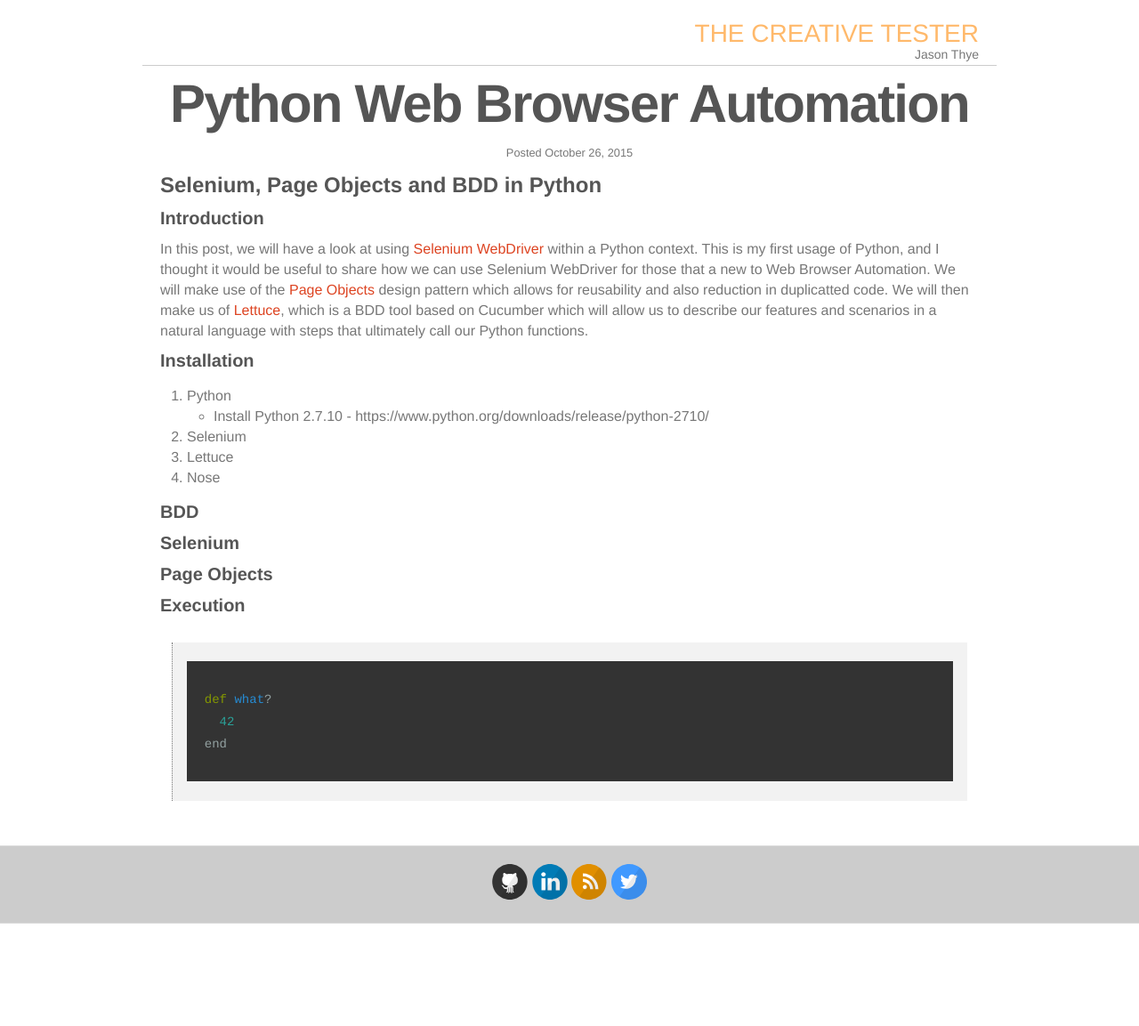
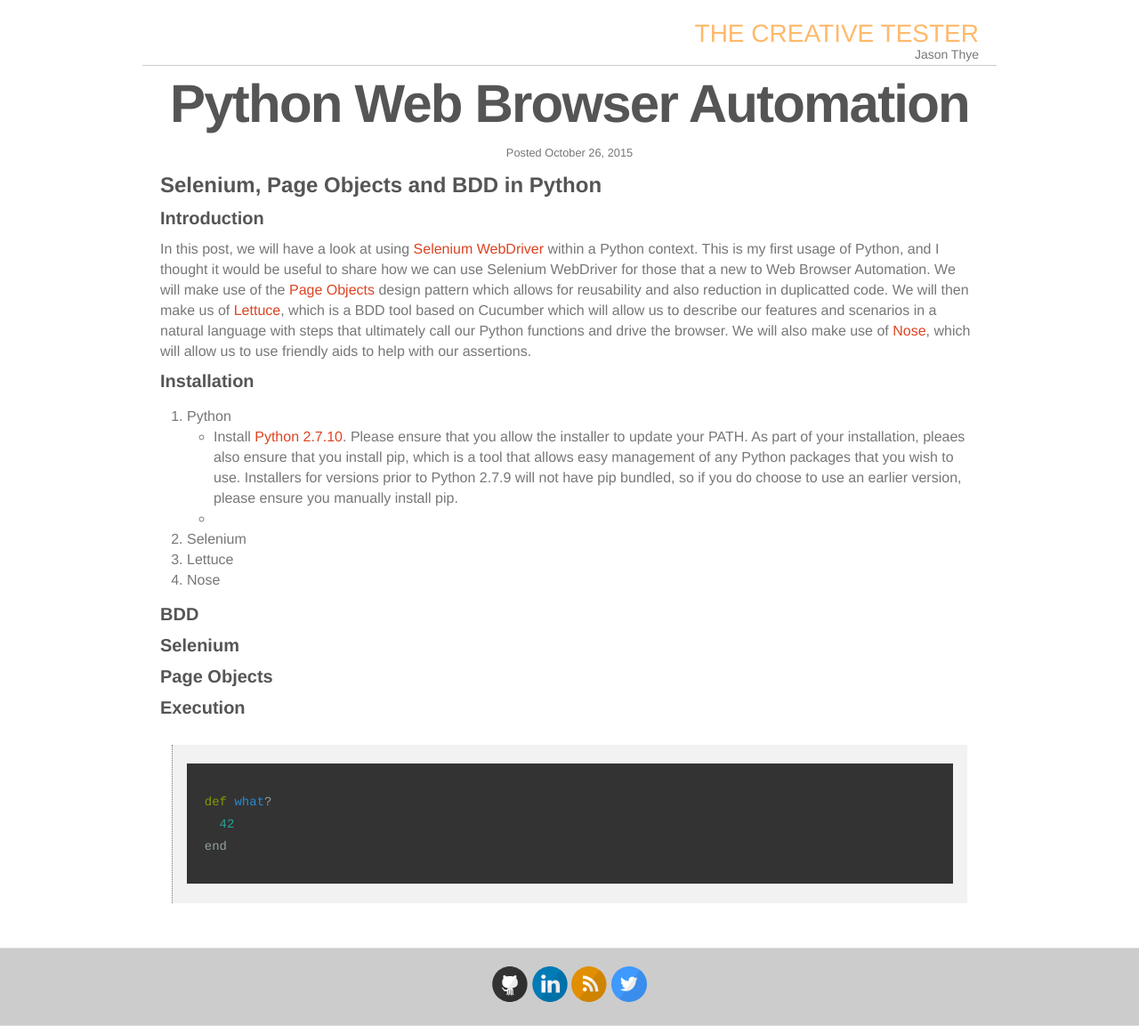
Before and after one commit to the-creative-tester/blog, a Jekyll site: the page built from _posts/2015-10-26-Python-Browser-Automation.md, in a window 1280 px wide. Shown: the whole page at 89% size. Built offline with Jekyll 4.4.1, drawn with Linux system fonts in a browser that asks for light colours; nearby versions of some CDN libraries; before the commit the page ends 1038 px from its top, so only the background shows below that.

Commit message:
Update 2015-10-26-Python-Browser-Automation.md

```diff
--- a/_posts/2015-10-26-Python-Browser-Automation.md
+++ b/_posts/2015-10-26-Python-Browser-Automation.md
@@ -12,12 +12,13 @@
 
 ### Introduction
 
-In this post, we will have a look at using [Selenium WebDriver](http://www.seleniumhq.org/projects/webdriver/) within a Python context.  This is my first usage of Python, and I thought it would be useful to share how we can use Selenium WebDriver for those that a new to Web Browser Automation.  We will make use of the [Page Objects](http://selenium-python.readthedocs.org/page-objects.html) design pattern which allows for reusability and also reduction in duplicatted code.  We will then make us of [Lettuce](http://lettuce.it/), which is a BDD tool based on Cucumber which will allow us to describe our features and scenarios in a natural language with steps that ultimately call our Python functions.
+In this post, we will have a look at using [Selenium WebDriver](http://www.seleniumhq.org/projects/webdriver/) within a Python context.  This is my first usage of Python, and I thought it would be useful to share how we can use Selenium WebDriver for those that a new to Web Browser Automation.  We will make use of the [Page Objects](http://selenium-python.readthedocs.org/page-objects.html) design pattern which allows for reusability and also reduction in duplicatted code.  We will then make us of [Lettuce](http://lettuce.it/), which is a BDD tool based on Cucumber which will allow us to describe our features and scenarios in a natural language with steps that ultimately call our Python functions and drive the browser.  We will also make use of [Nose](http://nose.readthedocs.org/en/latest/testing_tools.html), which will allow us to use friendly aids to help with our assertions.
 
 ### Installation
 
 1. Python
-  * Install Python 2.7.10 - https://www.python.org/downloads/release/python-2710/
+  * Install [Python 2.7.10](https://www.python.org/downloads/release/python-2710/).  Please ensure that you allow the installer to update your PATH.  As part of your installation, pleaes also ensure that you install pip, which is a tool that allows easy management of any Python packages that you wish to use.  Installers for versions prior to Python 2.7.9 will not have pip bundled, so if you do choose to use an earlier version, please ensure you manually install pip.
+  *
 2. Selenium
 3. Lettuce
 4. Nose
```
